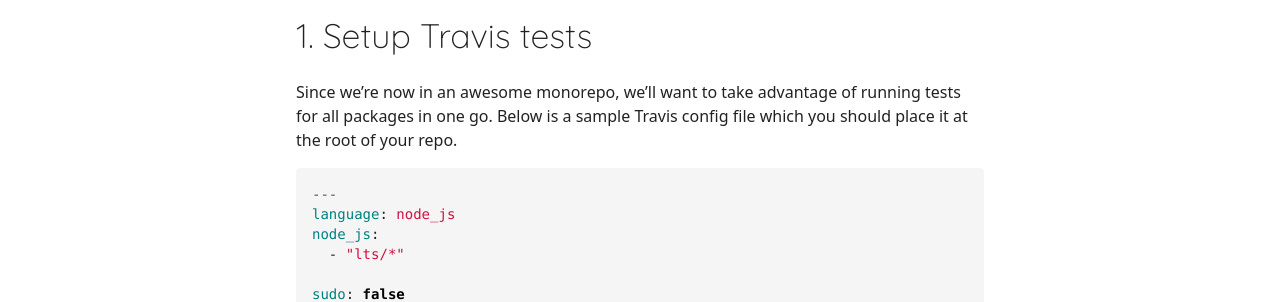
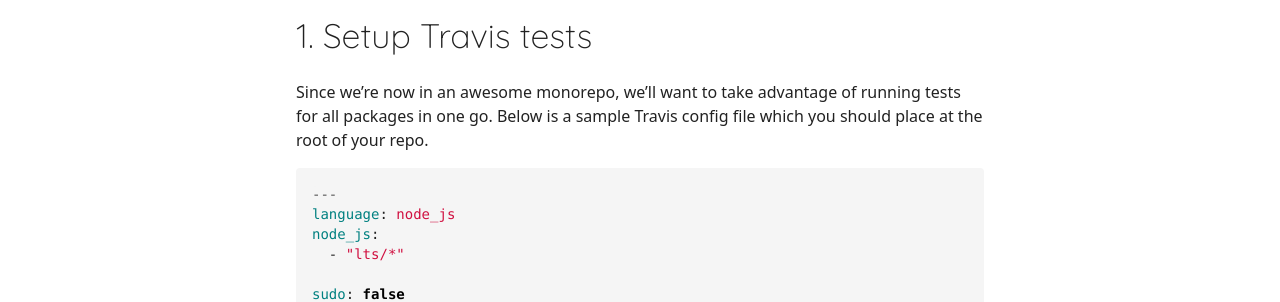
Before and after one commit to cenchat/cenchat.github.io, a Jekyll site: the page built from _posts/2019-05-25-using-lerna-to-manage-multiple-ember-apps.md, in a window 1280 px wide and 1400 px high, scrolled down 2467 px. Shown: the part 179-481 px from the top of the window. Built offline with Jekyll 4.4.1, drawn with Linux system fonts in a browser that asks for light colours; a script that is not in the unit is left out; some of the changed text lies outside the part shown.

````diff
--- a/_posts/2019-05-25-using-lerna-to-manage-multiple-ember-apps.md
+++ b/_posts/2019-05-25-using-lerna-to-manage-multiple-ember-apps.md
@@ -84,7 +84,7 @@ These are optional but something you just might want to do either way.
 
 ### 1. Setup Travis tests
 
-Since we're now in an awesome monorepo, we'll want to take advantage of running tests for all packages in one go. Below is a sample Travis config file which you should place it at the root of your repo.
+Since we're now in an awesome monorepo, we'll want to take advantage of running tests for all packages in one go. Below is a sample Travis config file which you should place at the root of your repo.
 
 ```yaml
 ---
````
Also changed, not shown: other parts of _posts/2019-05-25-using-lerna-to-manage-multiple-ember-apps.md (+2 -2 lines).
